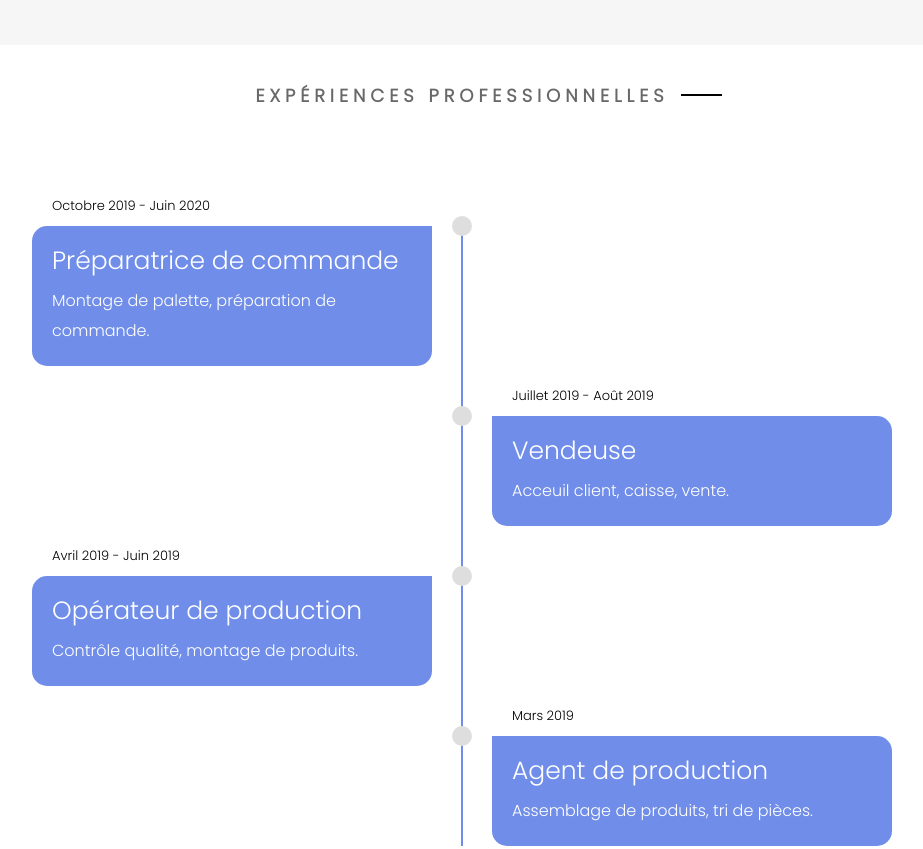
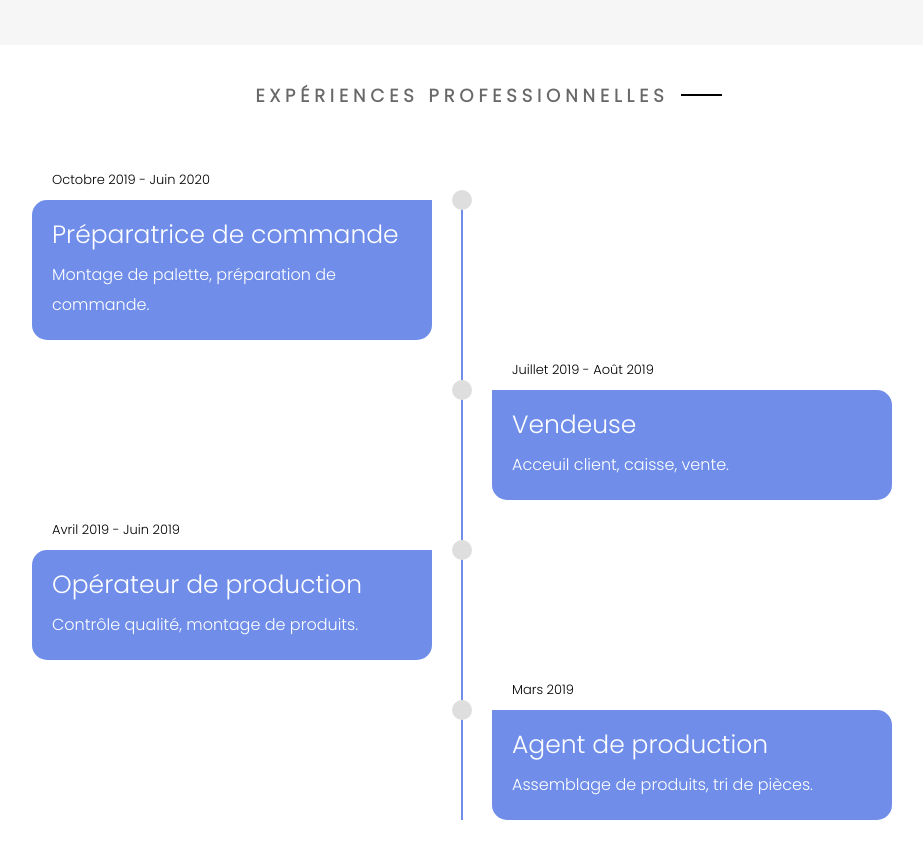
Before and after one commit to LenaPancher/LenaPancher.github.io, a plain HTML site: page index.html in a window 1280 px wide. Shown: the part 1940-2789 px from the top of the page, without its empty margins (178-1101 px from the left). Drawn offline with Linux system fonts and the light colour scheme.

Commit message:
modification marge

```diff
--- a/css/style.css
+++ b/css/style.css
@@ -465,7 +465,7 @@ html, body {
 
 /* TIMELINE PAR CONTAINER */
 .timeline-container {
-  min-height: 100vh;
+  min-height: 50vh;
   margin-top: 30px;
   width: 100%;
   display: flex;
@@ -486,6 +486,8 @@ html, body {
   max-width: 800px;
   margin: 0 auto;
   position: relative;
+  margin-top: 5%;
+  margin-bottom: 5%;
 }
 
 .timeline ul {
```
Also changed, not shown: 1 other file.
